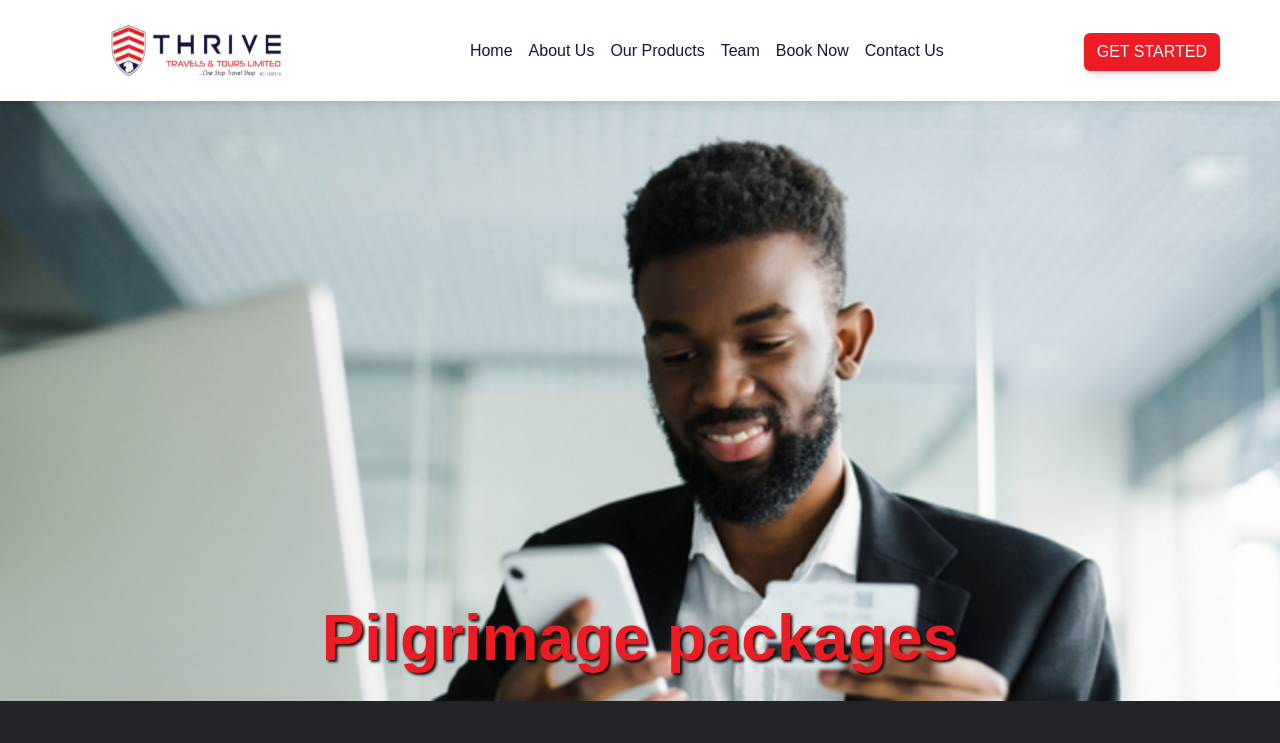
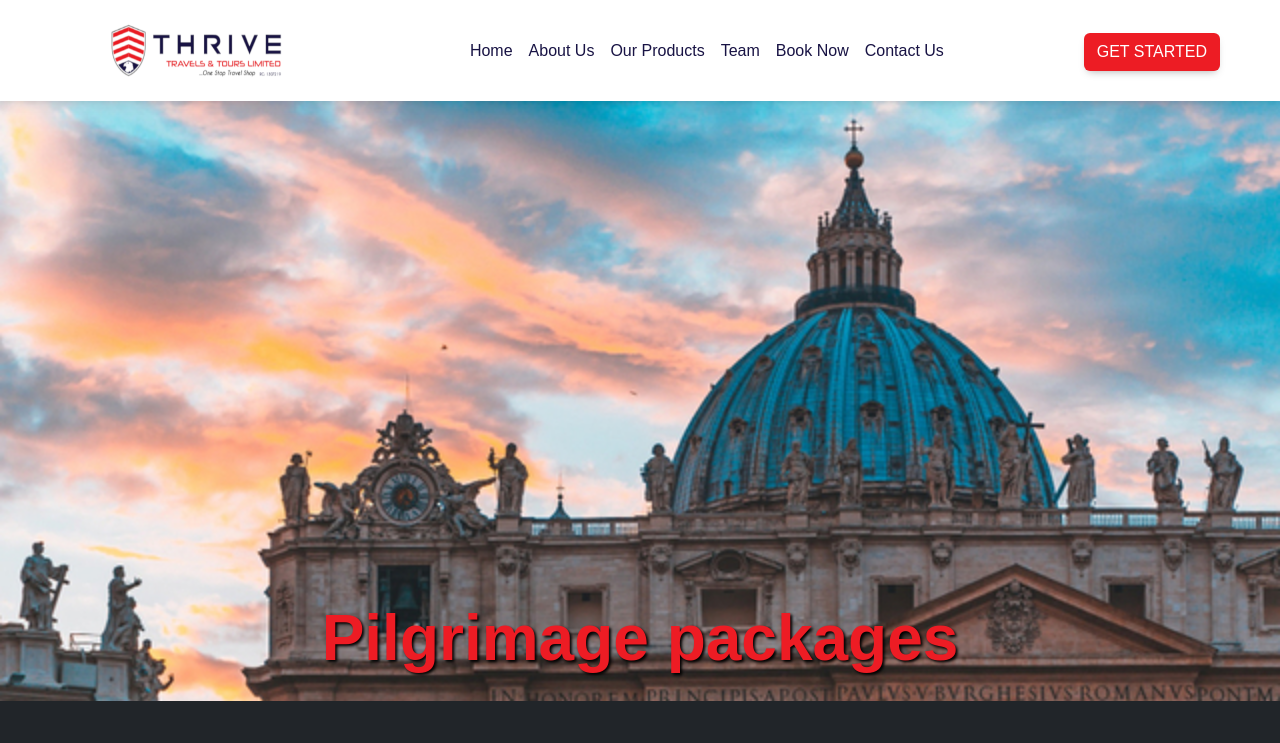
Before and after one commit to EdetDavid/thrive-travels, a React (Create React App) app: page /pilgrimage-packages in a window 1280 px wide. Shown: the top 743 px of the page. Built offline with nearby package versions, Linux system fonts and the light colour scheme; a web font is replaced by a local one.

Commit message:
Update Pilgrimage.jsx

```diff
--- a/src/pages/products/Pilgrimage.jsx
+++ b/src/pages/products/Pilgrimage.jsx
@@ -5,7 +5,7 @@ import "./Pilgrimage.css";
 const Pilgrimage = () => {
   return (
     <div className="container-fluid px-0 bg-dark m-0">
-      <section className="easypay d-flex flex-column justify-content-end align-items-center position-relative">
+      <section className="pilgrimage d-flex flex-column justify-content-end align-items-center position-relative">
         <h1 className="fw-bold display-1 red-text black-text-shadow mb-4">
           Pilgrimage packages
         </h1>
@@ -25,7 +25,7 @@ const Pilgrimage = () => {
             <img
               className="img-fluid"
               src={pilgrimageImage}
-              alt="Corporate Travel"
+              alt="Pilgrimage Paclkages"
               loading="lazy"
             />
           </div>
```
